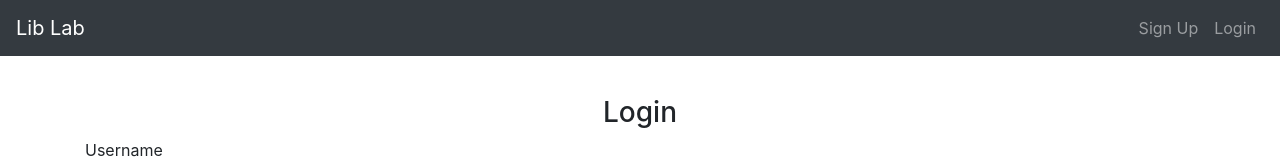
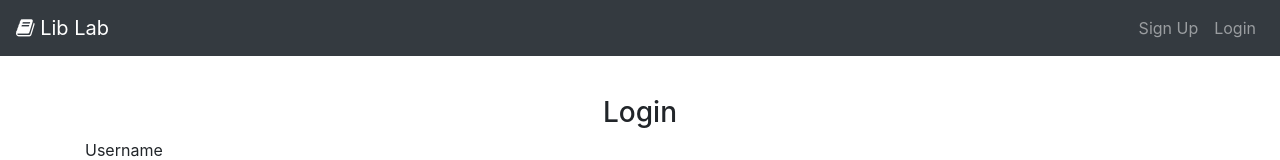
Before and after one commit to overbejt/lib-lab-front, an Angular app: page / in a window 1280 px wide. Shown: the top 160 px of the page. Built offline with nearby package versions, Linux system fonts and the light colour scheme.

Commit message:
Done working on adding features to update/create books

```diff
--- a/src/app/menu/menu.component.html
+++ b/src/app/menu/menu.component.html
@@ -1,5 +1,9 @@
 <nav class="navbar navbar-expand-lg navbar-dark bg-dark fixed-top">
-    <a class="navbar-brand" href="https://take2proper.herokuapp.com">Lib Lab</a>
+    <a class="navbar-brand"
+      href="#">
+      <i class="fa fa-book"></i>
+      Lib Lab
+    </a>
     <button class="navbar-toggler" type="button" data-toggle="collapse" data-target="#navbarNavDropdown" aria-controls="navbarNavDropdown" aria-expanded="false" aria-label="Toggle navigation">
       <span class="navbar-toggler-icon"></span>
     </button>
```
